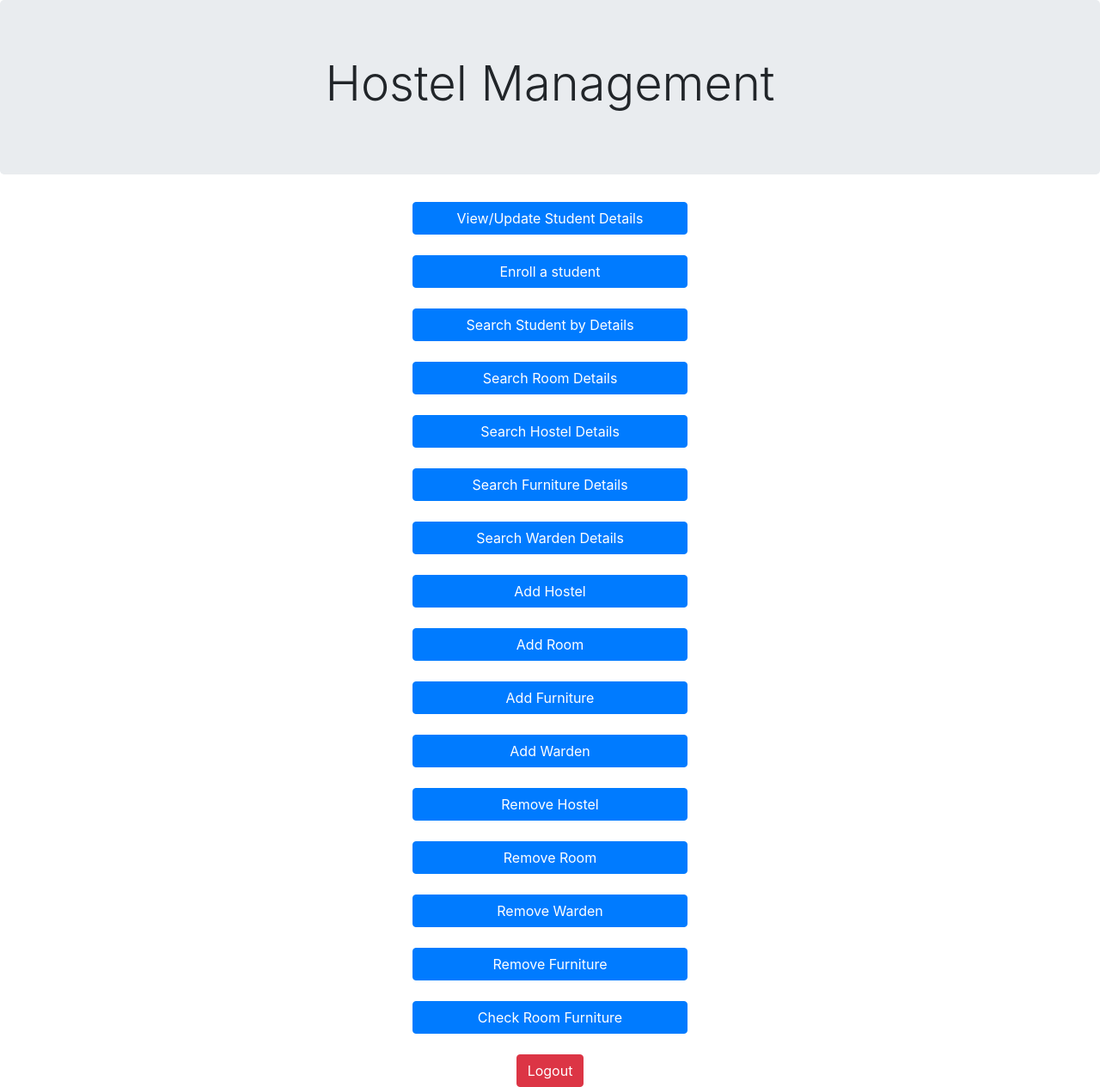
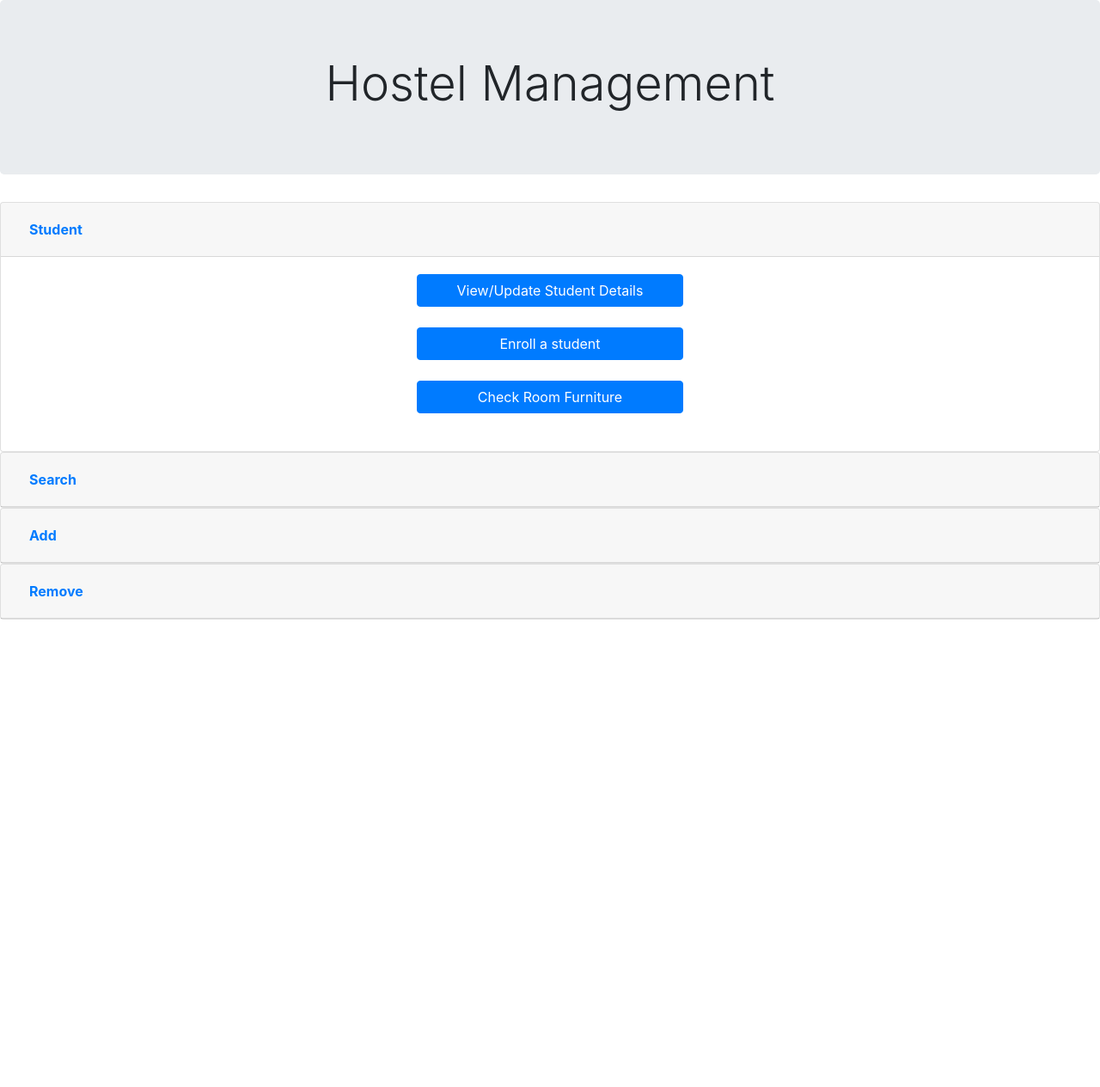
Before and after one commit to divyansshhh/Hostel-Management, a Flask app: page /home in a window 1280 px wide. Shown: the part 54-1319 px from the top of the page at 86% size. After the commit the page ends 775 px from the top, so only its background shows below. Run offline with Flask 2, Linux system fonts and the light colour scheme; a user stored in the database is signed in; some libraries are stand-ins or nearby versions.

Commit message:
added collapse to home

```diff
--- a/templates/home.html
+++ b/templates/home.html
@@ -28,7 +28,17 @@
 		</center>
 	</div>
 
-	<!-- <center><label>Student</label></center> -->
+	<div id="accordion">
+		<div class="card">
+			<div class="card-header" id="headingOne" data-toggle="collapse" data-target="#collapseOne">
+				<h5 class="mb-0">
+					<button class="btn btn-link" data-toggle="collapse" data-target="#collapseOne" aria-expanded="true" aria-controls="collapseOne">
+						<strong>Student</strong>
+					</button>
+				</h5>
+			</div>
+			<div id="collapseOne" class="collapse show" aria-labelledby="headingOne" data-parent="#accordion">
+				<div class="card-body">
 					<center>
 						<div>
 							<form action="/search_detail" method="POST">
@@ -45,6 +55,28 @@
 						</div>
 					</center>
 					<br>
+					<center>
+						<div>
+							<form action="/room_furniture_page" method="POST">
+								<button class="btn btn-primary" style="width:25%" type="submit">Check Room Furniture</button>
+							</form>
+						</div>
+					</center>
+					<br>
+				</div>
+			</div>
+		</div>
+		<div class="card">
+			<div class="card-header" id="headingTwo" data-toggle="collapse" data-target="#collapseTwo">
+				<h5 class="mb-0">
+					<button class="btn btn-link" data-toggle="collapse" data-target="#collapseTwo" aria-expanded="true" aria-controls="collapseTwo">
+						<strong>Search</strong>
+					</button>
+				</h5>
+			</div>
+
+			<div id="collapseTwo" class="collapse collapse" aria-labelledby="headingTwo" data-parent="#accordion">
+				<div class="card-body">
 					<center>
 						<div>
 							<form action="/search_student_details" method="POST">
@@ -85,6 +117,20 @@
 						</div>
 					</center>
 					<br>
+				</div>
+			</div>
+		</div>
+		<div class="card">
+			<div class="card-header" id="headingThree" data-toggle="collapse" data-target="#collapseThree">
+				<h5 class="mb-0">
+					<button class="btn btn-link collapsed" data-toggle="collapse" data-target="#collapseThree" aria-expanded="false"
+					 aria-controls="collapseThree">
+						<strong>Add</strong>
+					</button>
+				</h5>
+			</div>
+			<div id="collapseThree" class="collapse" aria-labelledby="headingThree" data-parent="#accordion">
+				<div class="card-body">
 					<center>
 						<div>
 							<form action="/add_hostel_page" method="POST">
@@ -117,6 +163,20 @@
 						</div>
 					</center>
 					<br>
+				</div>
+			</div>
+		</div>
+		<div class="card">
+			<div class="card-header" id="headingFour" data-toggle="collapse" data-target="#collapseFour">
+				<h5 class="mb-0">
+					<button class="btn btn-link collapsed" data-toggle="collapse" data-target="#collapseFour" aria-expanded="false"
+					 aria-controls="collapseFour">
+						<strong>Remove </strong>
+					</button>
+				</h5>
+			</div>
+			<div id="collapseFour" class="collapse" aria-labelledby="headingFour" data-parent="#accordion">
+				<div class="card-body">
 					<center>
 						<div>
 							<form action="/remove_hostel" method="POST">
@@ -149,19 +209,10 @@
 						</div>
 					</center>
 					<br>
-	<center>
-		<div>
-			<form action="/room_furniture_page" method="POST">
-				<button class="btn btn-primary" style="width:25%" type="submit">Check Room Furniture</button>
-			</form>
 				</div>
-	</center>
-	<br>
-	<center>
-		<form action="/logout" method="POST">
-			<button type="submit" class="btn btn-danger">Logout</button>
-		</form>
-	</center>
+			</div>
+		</div>
+	</div>
 </body>
 
 </html>
```
Lines whose indentation alone changed are shown as unchanged.
